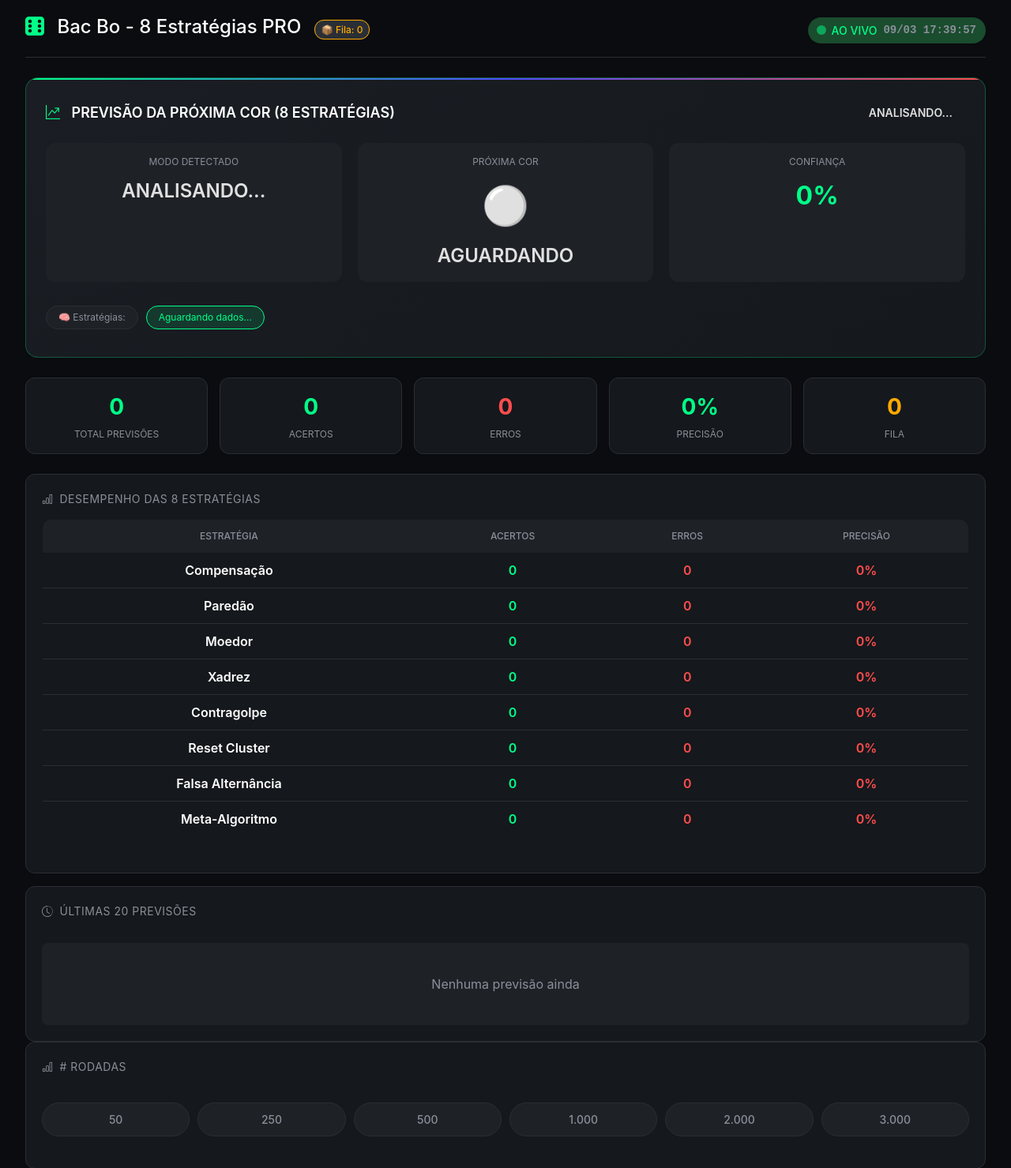
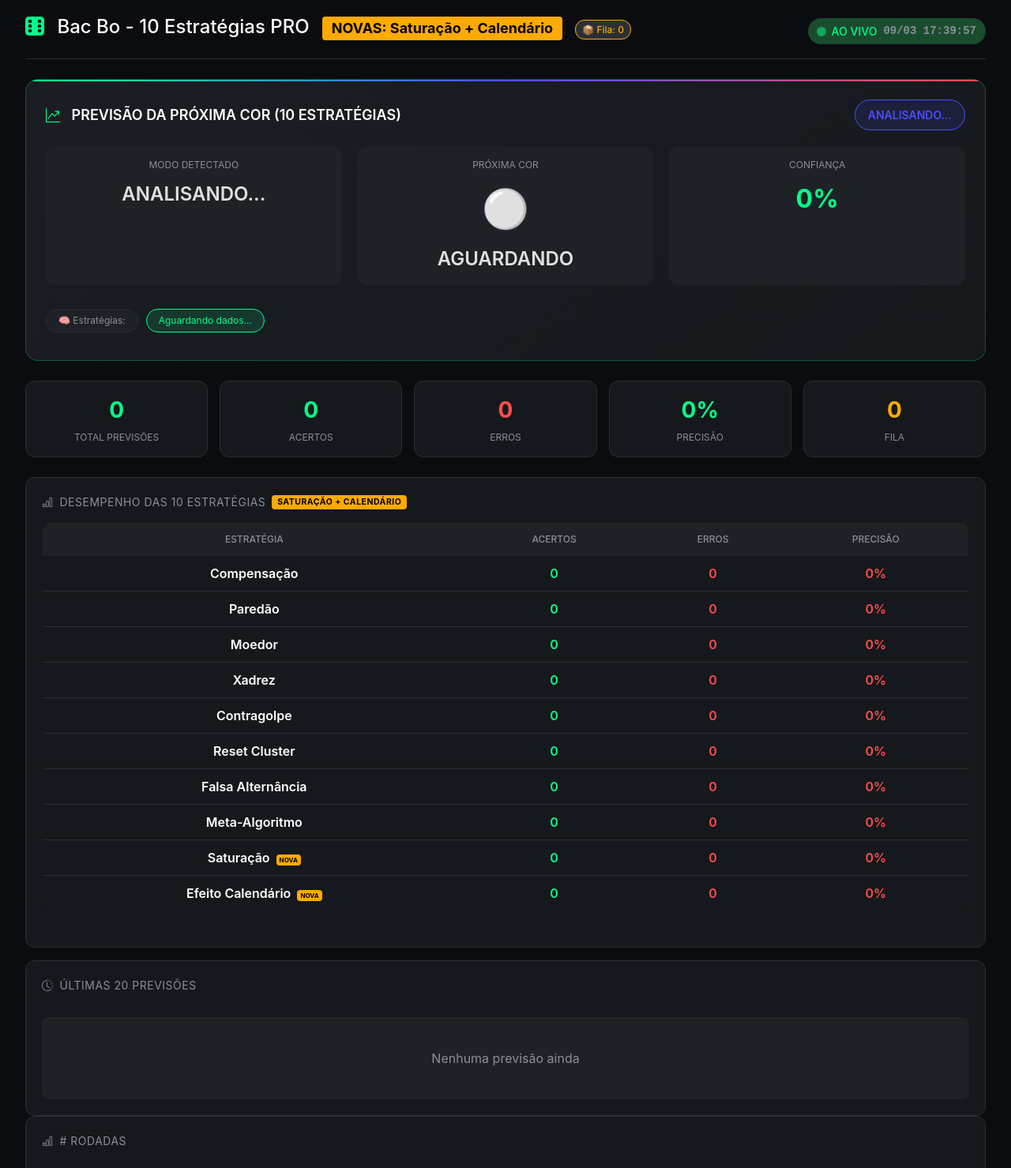
Before and after one commit to Gabrie50/bot-bacbo, a Flask app: page / in a window 1280 px wide. Shown: the top 1479 px of the page at 79% size. Run offline with Flask 3, Linux system fonts and the light colour scheme; data that the repository does not hold is empty.

Commit message:
Update index.html

```diff
--- a/templates/index.html
+++ b/templates/index.html
@@ -1,9 +1,9 @@
- <!DOCTYPE html>
+<!DOCTYPE html>
 <html lang="pt-br">
 <head>
     <meta charset="UTF-8">
     <meta name="viewport" content="width=device-width, initial-scale=1.0">
-    <title>🎲 BacBo Analytics - 8 Estratégias</title>
+    <title>🎲 BacBo Analytics - 10 Estratégias</title>
     <link href="https://cdn.jsdelivr.net/npm/bootstrap@5.1.3/dist/css/bootstrap.min.css" rel="stylesheet">
     <link rel="stylesheet" href="https://cdn.jsdelivr.net/npm/bootstrap-icons@1.8.1/font/bootstrap-icons.css">
     <script src="https://cdn.jsdelivr.net/npm/chart.js"></script>
@@ -169,6 +169,12 @@
             border: 1px solid #ffaa00;
         }
 
+        .modo-moedor {
+            background: #9370db20;
+            color: #9370db;
+            border: 1px solid #9370db;
+        }
+
         .previsao-grid {
             display: grid;
             grid-template-columns: 1fr 1fr 1fr;
@@ -227,6 +233,18 @@
             background: #00ff8820;
             border-color: #00ff88;
             color: #00ff88;
+        }
+
+        .estrategia-tag.saturacao {
+            background: #ffaa0020;
+            border-color: #ffaa00;
+            color: #ffaa00;
+        }
+
+        .estrategia-tag.horario {
+            background: #4d4dff20;
+            border-color: #4d4dff;
+            color: #4d4dff;
         }
 
         .delay-warning {
@@ -670,6 +688,17 @@
             justify-content: space-between;
         }
 
+        /* Badge de estratégias novas */
+        .badge-nova {
+            background: #ffaa00;
+            color: #000;
+            font-size: 8px;
+            padding: 2px 4px;
+            border-radius: 4px;
+            margin-left: 4px;
+            font-weight: bold;
+        }
+
         /* Responsividade */
         @media (max-width: 768px) {
             .row {
@@ -690,7 +719,8 @@
         <div class="header">
             <h1>
                 <i class="bi bi-dice-6-fill"></i>
-                Bac Bo - 8 Estratégias PRO
+                Bac Bo - 10 Estratégias PRO
+                <span class="badge" style="background: #ffaa00; color: #000; margin-left: 10px;">NOVAS: Saturação + Calendário</span>
                 <span class="fila-badge" id="filaStatus">📦 Fila: 0</span>
             </h1>
             <div class="live-badge">
@@ -705,7 +735,7 @@
             <div class="previsao-header">
                 <div class="previsao-titulo">
                     <i class="bi bi-graph-up-arrow"></i>
-                    PREVISÃO DA PRÓXIMA COR (8 ESTRATÉGIAS)
+                    PREVISÃO DA PRÓXIMA COR (10 ESTRATÉGIAS)
                 </div>
                 <div class="modo-badge" id="modoAlgoritmo">ANALISANDO...</div>
             </div>
@@ -764,7 +794,8 @@
         <div class="card">
             <div class="card-title">
                 <i class="bi bi-bar-chart"></i>
-                DESEMPENHO DAS 8 ESTRATÉGIAS
+                DESEMPENHO DAS 10 ESTRATÉGIAS
+                <span class="badge" style="background: #ffaa00; color: #000;">Saturação + Calendário</span>
             </div>
             <table class="estrategias-table">
                 <thead>
@@ -1027,7 +1058,7 @@
         function atualizarTabelaEstrategias(estrategias) {
             const tbody = document.getElementById('estrategiasTableBody');
 
-            // Lista fixa dos nomes das estratégias
+            // Lista fixa dos nomes das estratégias - AGORA COM 10 ESTRATÉGIAS
             const nomesEstrategias = [
                 'Compensação',
                 'Paredão',
@@ -1036,7 +1067,9 @@
                 'Contragolpe',
                 'Reset Cluster',
                 'Falsa Alternância',
-                'Meta-Algoritmo'
+                'Meta-Algoritmo',
+                'Saturação',
+                'Efeito Calendário'
             ];
 
             let html = '';
@@ -1054,9 +1087,12 @@
                 if (precisao >= 70) precisaoClass = 'precisao-alta';
                 else if (precisao <= 40) precisaoClass = 'precisao-baixa';
 
+                // Destacar as novas estratégias
+                const isNova = (nome === 'Saturação' || nome === 'Efeito Calendário');
+
                 html += `
                     <tr>
-                        <td class="estrategia-nome">${nome}</td>
+                        <td class="estrategia-nome">${nome} ${isNova ? '<span class="badge-nova">NOVA</span>' : ''}</td>
                         <td class="estrategia-acertos">${acertos}</td>
                         <td class="estrategia-erros">${erros}</td>
                         <td class="estrategia-precisao ${precisaoClass}">${precisao}%</td>
@@ -1088,6 +1124,10 @@
 
                 const classe = acertou ? 'timeline-acerto' : 'timeline-erro';
 
+                // Verificar se tem estratégias novas
+                const temSaturacao = p.estrategias && p.estrategias.some(e => e.includes('Saturação'));
+                const temCalendario = p.estrategias && p.estrategias.some(e => e.includes('Calendário') || e.includes('Horário'));
+
                 html += `
                     <div class="timeline-item ${classe}">
                         <div class="timeline-header">
@@ -1099,6 +1139,12 @@
                             <span>Resultado: ${resultado}</span>
                             <span>${horario}</span>
                         </div>
+                        ${(temSaturacao || temCalendario) ? `
+                        <div class="timeline-estrategias">
+                            ${temSaturacao ? '<span class="timeline-estrategia-tag" style="background: #ffaa0020; color: #ffaa00;">⚡ Saturação</span>' : ''}
+                            ${temCalendario ? '<span class="timeline-estrategia-tag" style="background: #4d4dff20; color: #4d4dff;">📅 Calendário</span>' : ''}
+                        </div>
+                        ` : ''}
                     </div>
                 `;
             });
@@ -1231,6 +1277,15 @@
 
                         document.getElementById('modoAlgoritmo').textContent = p.modo || '-';
                         document.getElementById('modoDescricao').textContent = p.modo || '-';
+
+                        // Aplicar classe CSS baseada no modo
+                        const modoElem = document.getElementById('modoAlgoritmo');
+                        modoElem.className = 'modo-badge';
+                        if (p.modo === 'AGRESSIVO') modoElem.classList.add('modo-agressivo');
+                        else if (p.modo === 'PREDATORIO') modoElem.classList.add('modo-predatorio');
+                        else if (p.modo === 'MOEDOR') modoElem.classList.add('modo-moedor');
+                        else modoElem.classList.add('modo-equilibrado');
+
                         document.getElementById('proximaCorSimbolo').textContent = p.simbolo || '⚪';
                         document.getElementById('proximaCorTexto').textContent = p.previsao || '-';
                         document.getElementById('confianca').textContent = (p.confianca || 0) + '%';
@@ -1239,7 +1294,10 @@
                         if (p.estrategias && p.estrategias.length > 0) {
                             let html = '<span class="estrategia-tag">🧠 Estratégias:</span>';
                             p.estrategias.forEach(e => {
-                                html += `<span class="estrategia-tag ativa">${e}</span>`;
+                                let classeExtra = ' ativa';
+                                if (e.includes('Saturação')) classeExtra = ' saturacao';
+                                if (e.includes('Horário') || e.includes('Calendário')) classeExtra = ' horario';
+                                html += `<span class="estrategia-tag${classeExtra}">${e}</span>`;
                             });
                             estrategiasDiv.innerHTML = html;
                         } else {
@@ -1253,7 +1311,7 @@
                         document.getElementById('totalErros').textContent = stats.estatisticas.erros || 0;
                         document.getElementById('precisaoGeral').textContent = (stats.estatisticas.precisao || 0) + '%';
 
-                        // 🔥 ATUALIZA AS ESTRATÉGIAS COM OS NOMES CORRETOS
+                        // 🔥 ATUALIZA AS ESTRATÉGIAS COM OS NOMES CORRETOS (10 ESTRATÉGIAS)
                         if (stats.estatisticas.estrategias) {
                             // Converte o array em objeto com nomes
                             const estrategiasObj = {};
@@ -1283,7 +1341,7 @@
 
         // Inicializar
         document.addEventListener('DOMContentLoaded', function() {
-            console.log('🚀 Iniciando BacBo Analytics...');
+            console.log('🚀 Iniciando BacBo Analytics com 10 Estratégias...');
 
             criarPizzaChart(0, 0, 0);
             carregarTabela(50);
```
